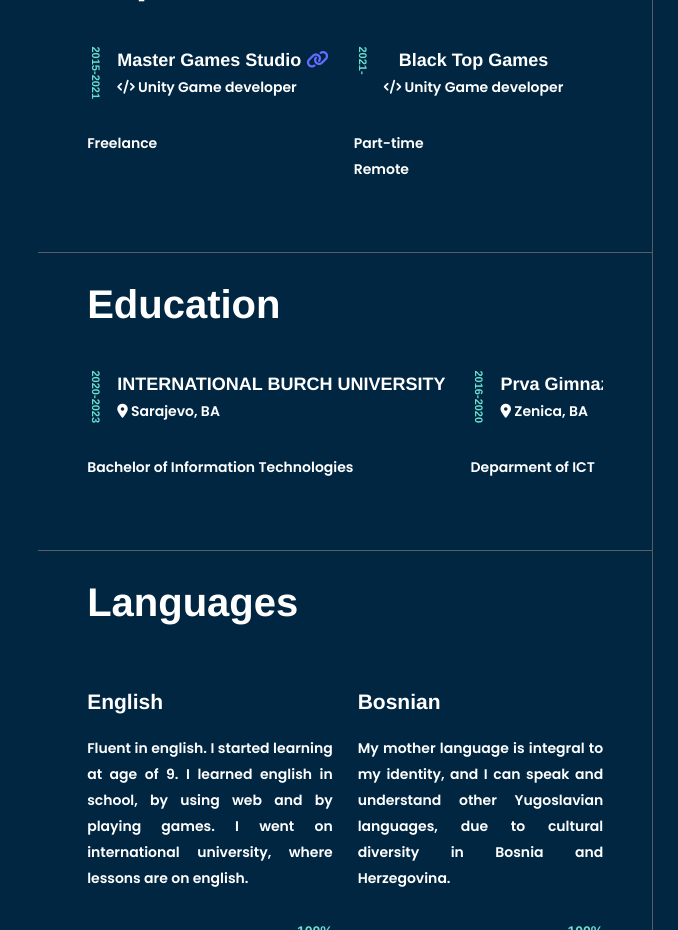
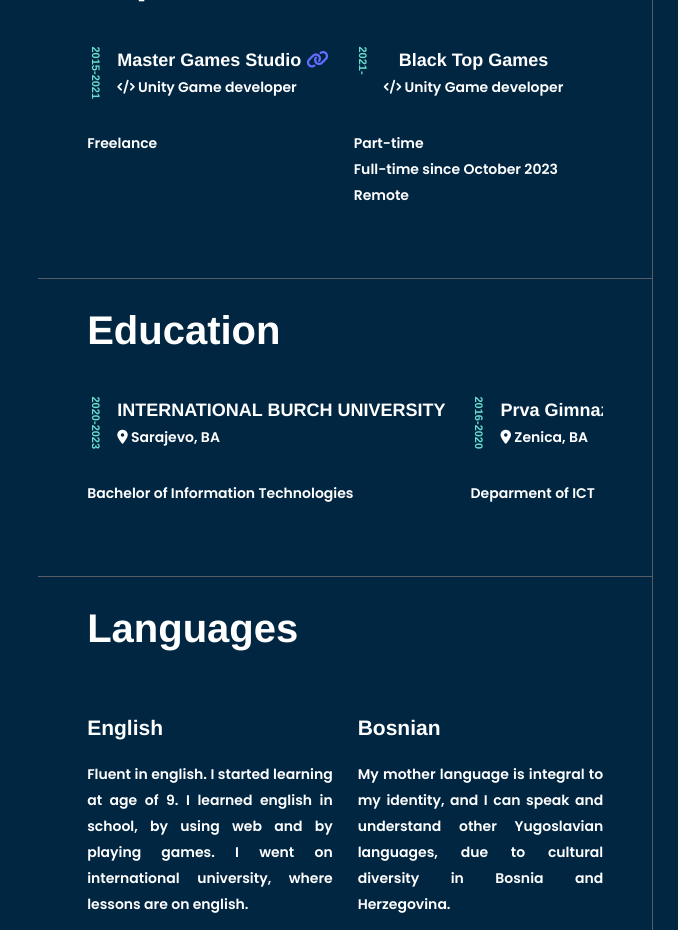
Before and after one commit to AjdiNNN/biography, a Vue app: page / in a window 1280 px wide. Shown: the part 1500-2430 px from the top of the page, without its empty margins (602-1280 px from the left). Built offline with nearby package versions, Linux system fonts and the light colour scheme; what @meforma/vue-toaster, vue-ellipse-progress would draw is missing.

Commit message:
Added new employment

```diff
--- a/src/App.vue
+++ b/src/App.vue
@@ -76,7 +76,7 @@
                   <div class="item">
                     <div class="date">2021-</div>
                     <div class="item-name">Black Top Games  <p><i class="fa-solid fa-code"></i> Unity Game developer </p></div>
-                    <p>Part-time <br>Remote</p>
+                    <p>Part-time <br> Full-time since October 2023 <br>Remote</p>
                   </div>
                 </div>
             </div>
```
